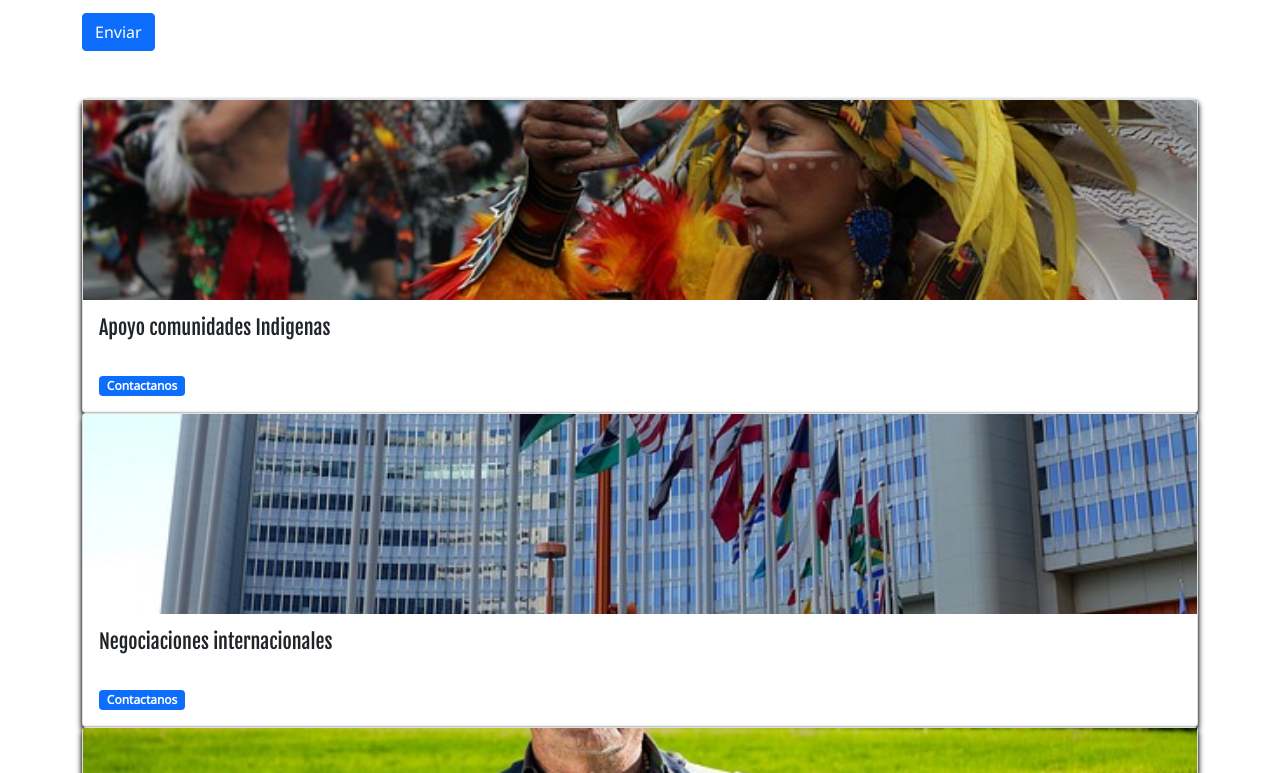
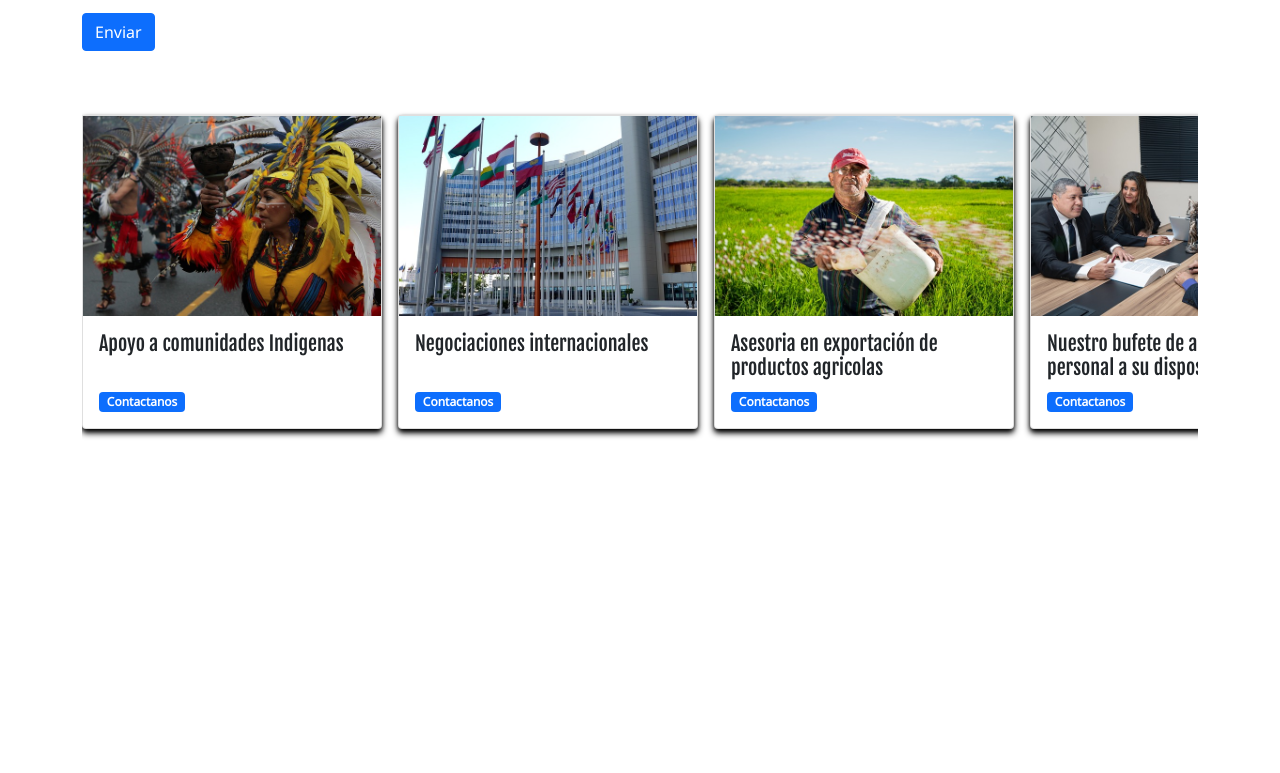
Before and after one commit to cristianq11/learning_in_platzi, a plain HTML site: page index.html in a window 1280 px wide. Shown: the part 1607-2380 px from the top of the page. After the commit the page ends 2100 px from the top, so only its background shows below. Drawn offline with nearby package versions, Linux system fonts and the light colour scheme.

Commit message:
scroll de imagenes

```diff
--- a/index.html
+++ b/index.html
@@ -120,14 +120,15 @@
   </div>
 </section>
 <section>
+
   <div class = "container mt-5 mb-5">
-    <div>
-      <div>
+    <div class = 'product-stripe'>
+          <div class  ='stripe-container'>
                       <div class="card" >
                         <div  tittle = "Indigena Colombiano"  class = 'cover cover-small' style="background-image: url(native-2426448_640.jpg)" ></div>
 
                         <div class="card-body">
-            <h5 class="card-title">Apoyo comunidades Indigenas </h5>
+                          <h5 class="card-title">Apoyo a comunidades Indigenas </h5>
                           <span class="badge bg-primary">Contactanos</span>
 
                         </div>
@@ -162,14 +163,8 @@
 
                         </div>
                       </div>
-
-
-
-
           </div>
     </div>
-
-
   </div>
 </section>
 </body>
--- a/style.css
+++ b/style.css
@@ -33,5 +33,21 @@ h1,h2,h3,h4,h5,h6 {
 }
 .card-text{
     min-height: 13rem;
+
 }
-/*  */
+.product-stripe {
+    overflow-x: scroll;
+    padding-top: 1rem;
+    padding-bottom: 1rem;
+
+}
+
+.stripe-container {
+    display: flex;
+}
+.stripe-container .card {
+    width: 300px;
+    flex-shrink: 0;
+    margin-right: 1rem;
+
+}
```
Lines whose indentation alone changed are shown as unchanged.
